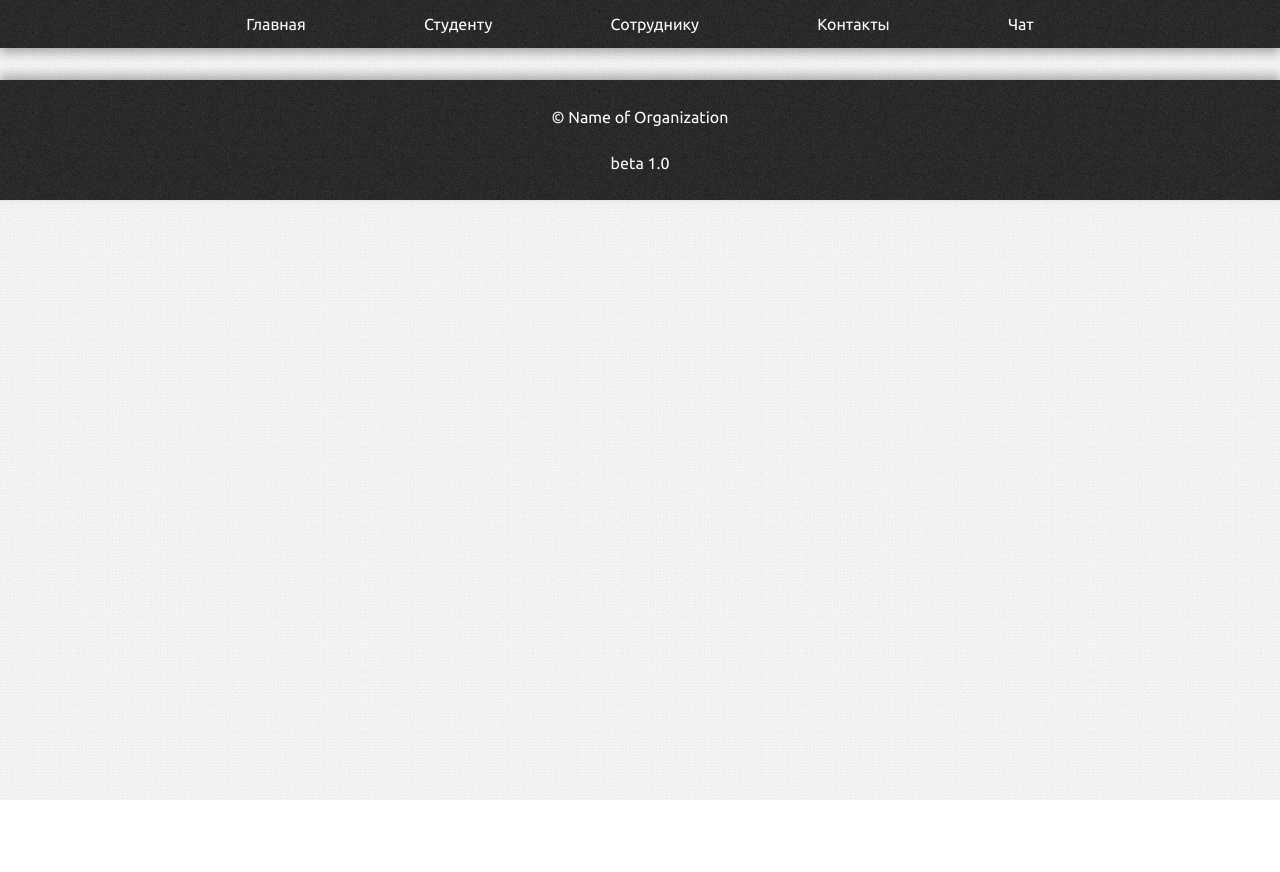
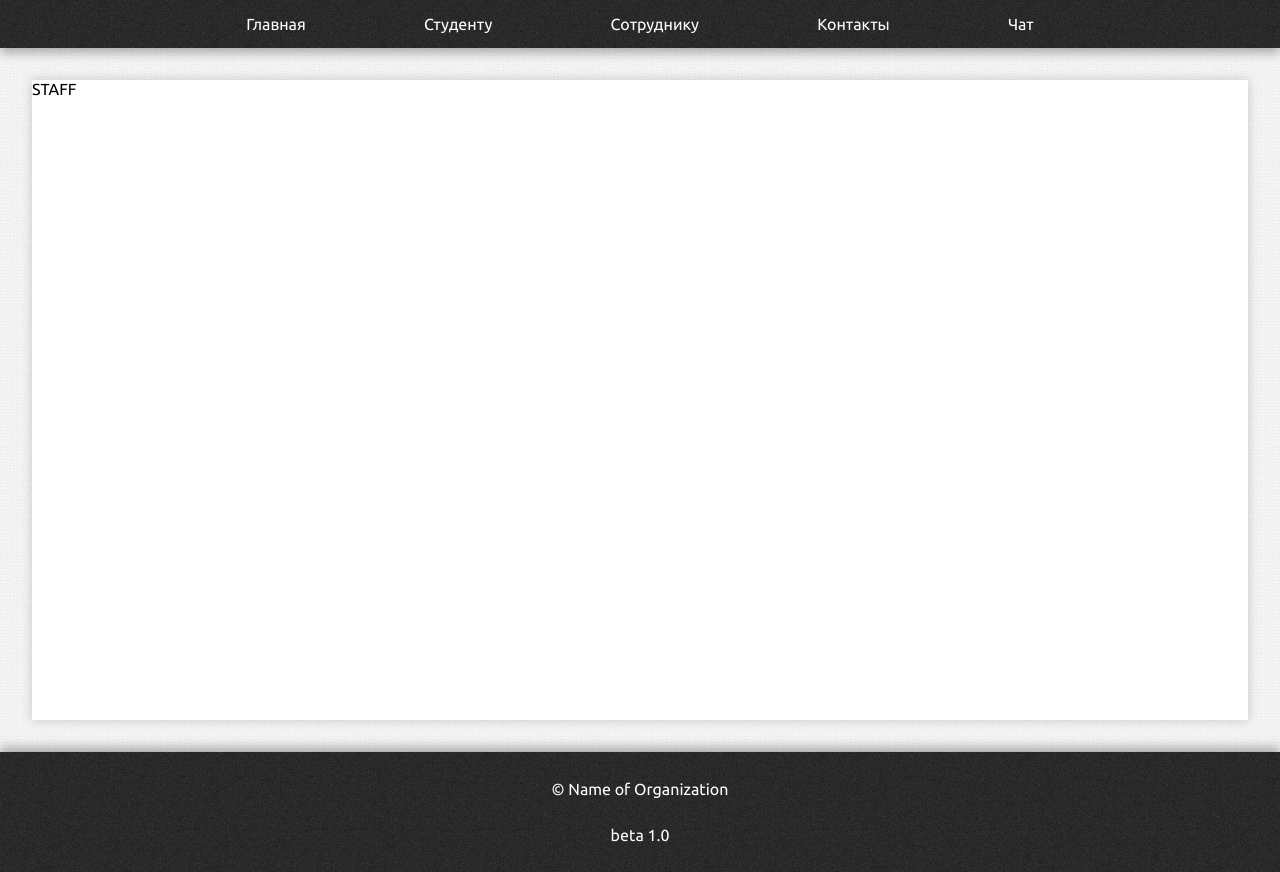
Before and after one commit to FeeLeD/department-app, a React (Create React App) app in the folder client/: page /staff in a window 1280 px wide. Before the commit the page ends 800 px from the top, so only its background shows below. Built offline with nearby package versions, Linux system fonts and the light colour scheme; no server answers.

Commit message:
navigation (client)

```diff
--- a/client/src/App.js
+++ b/client/src/App.js
@@ -26,6 +26,9 @@ import Footer from './components/Footer';
 import Main from './components/Main';
 import Profile from './components/Profile';
 import CreateChat from './components/chat/CreateChat';
+import Student from './components/Student';
+import Staff from './components/Staff';
+import Contacts from './components/Contacts';
 
 if (localStorage.token)
   setToken(localStorage.token);
@@ -45,6 +48,9 @@ const App = () => {
         <Navbar />
         <Switch>
           <Route exact path='/' component={Main} />
+          <Route exact path='/student' component={Student} />
+          <Route exact path='/staff' component={Staff} />
+          <Route exact path='/contacts' component={Contacts} />
           <Route exact path='/chat' component={Chat} />
         </Switch>
         <Footer />
--- /dev/null
+++ b/client/src/components/Contacts.js
@@ -0,0 +1,11 @@
+import React from 'react';
+
+const Contacts = () => {
+  return (
+    <div className='list'>
+      CONTACTS
+    </div>
+  )
+}
+
+export default Contacts;
--- a/client/src/components/Main.js
+++ b/client/src/components/Main.js
@@ -2,7 +2,7 @@ import React from 'react';
 
 const Main = () => {
   return(
-    <div>
+    <div className='list'>
       MAIN
     </div>
   );
--- a/client/src/components/Navbar.js
+++ b/client/src/components/Navbar.js
@@ -6,9 +6,9 @@ const Navbar = () => {
     <nav>
       <ul>
         <li><Link to='/'>Главная</Link></li>
-        <li><Link>Студенту</Link></li>
-        <li><Link>Сотруднику</Link></li>
-        <li><Link>Контакты</Link></li>
+        <li><Link to='/student'>Студенту</Link></li>
+        <li><Link to='staff'>Сотруднику</Link></li>
+        <li><Link to='/contacts'>Контакты</Link></li>
         <li><Link to='/chat'>Чат</Link></li>
       </ul>
     </nav>
--- /dev/null
+++ b/client/src/components/Staff.js
@@ -0,0 +1,11 @@
+import React from 'react';
+
+const Staff = () => {
+  return (
+    <div className='list'>
+      STAFF
+    </div>
+  )
+}
+
+export default Staff;
--- /dev/null
+++ b/client/src/components/Student.js
@@ -0,0 +1,11 @@
+import React from 'react';
+
+const Student = () => {
+  return (
+    <div className='list'>
+      STUDENT
+    </div>
+  )
+}
+
+export default Student;
--- a/client/src/stylesheet/default.css
+++ b/client/src/stylesheet/default.css
@@ -34,3 +34,11 @@ ul {
 li {
   list-style-type: none;
 }
+
+.list {
+  margin: 2em auto 0;
+  min-height: 80vh;
+  width: 95%;
+  background: #ffffff;
+  box-shadow: 0 0 10px #1b1b1b34;
+}
```
Also changed, not shown: client/src/stylesheet/main.css (deleted).
